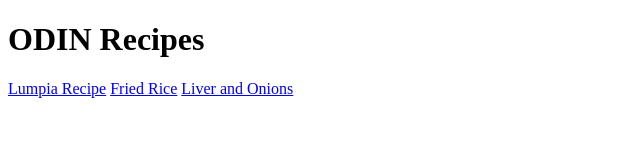
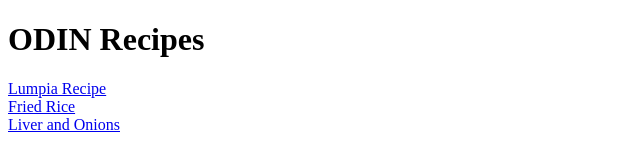
Before and after one commit to awvivit/odin-recipes, a plain HTML site: page index.html in a window 1280 px wide. Shown: the whole page, without its empty margins (0-640 px from the left). Drawn offline with Linux system fonts and the light colour scheme.

Commit message:
modified:   index.html

```diff
--- a/index.html
+++ b/index.html
@@ -7,8 +7,8 @@
 </head>
 <body>
     <h1>ODIN Recipes</h1>
-    <a href="./recipes/lumpia.html" >Lumpia Recipe</a>
-    <a href="./recipes/fried_rice.html" >Fried Rice</a>
+    <a href="./recipes/lumpia.html" >Lumpia Recipe</a><br>
+    <a href="./recipes/fried_rice.html" >Fried Rice</a><br>
     <a href="./recipes/liver_onions.html" >Liver and Onions</a>
 
 </body>
```
